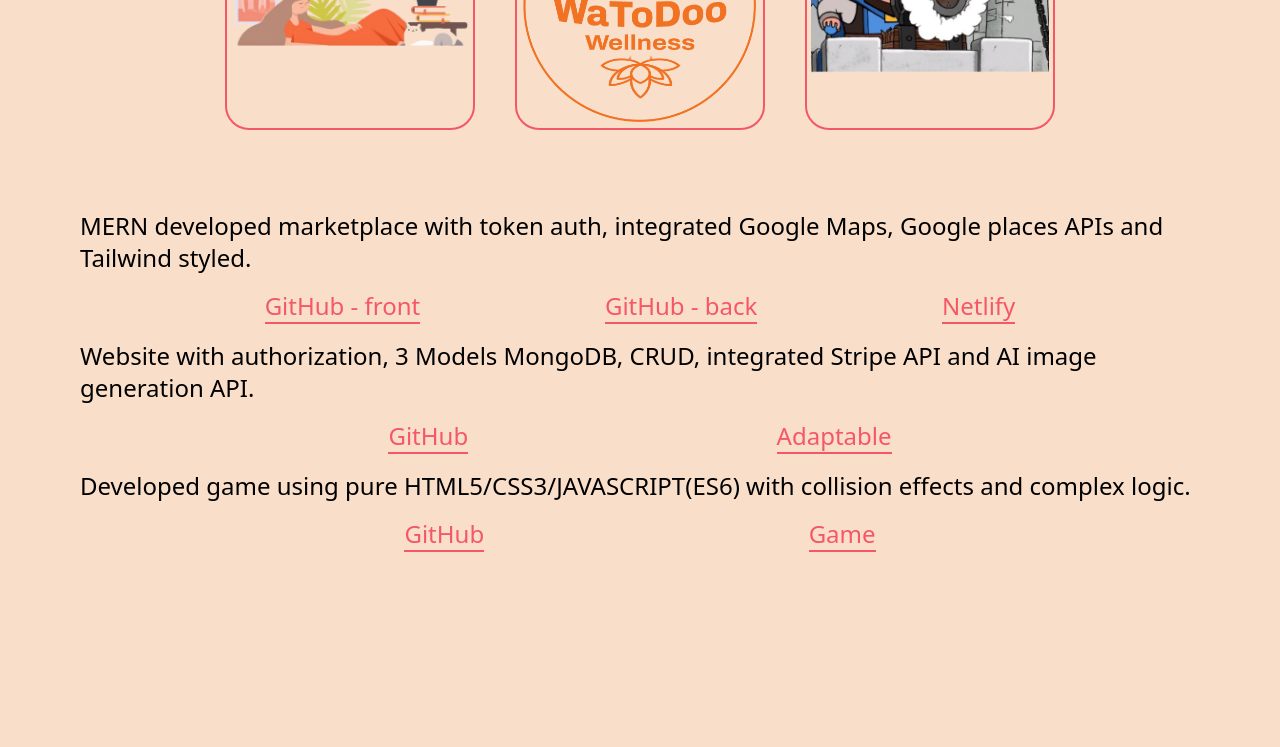
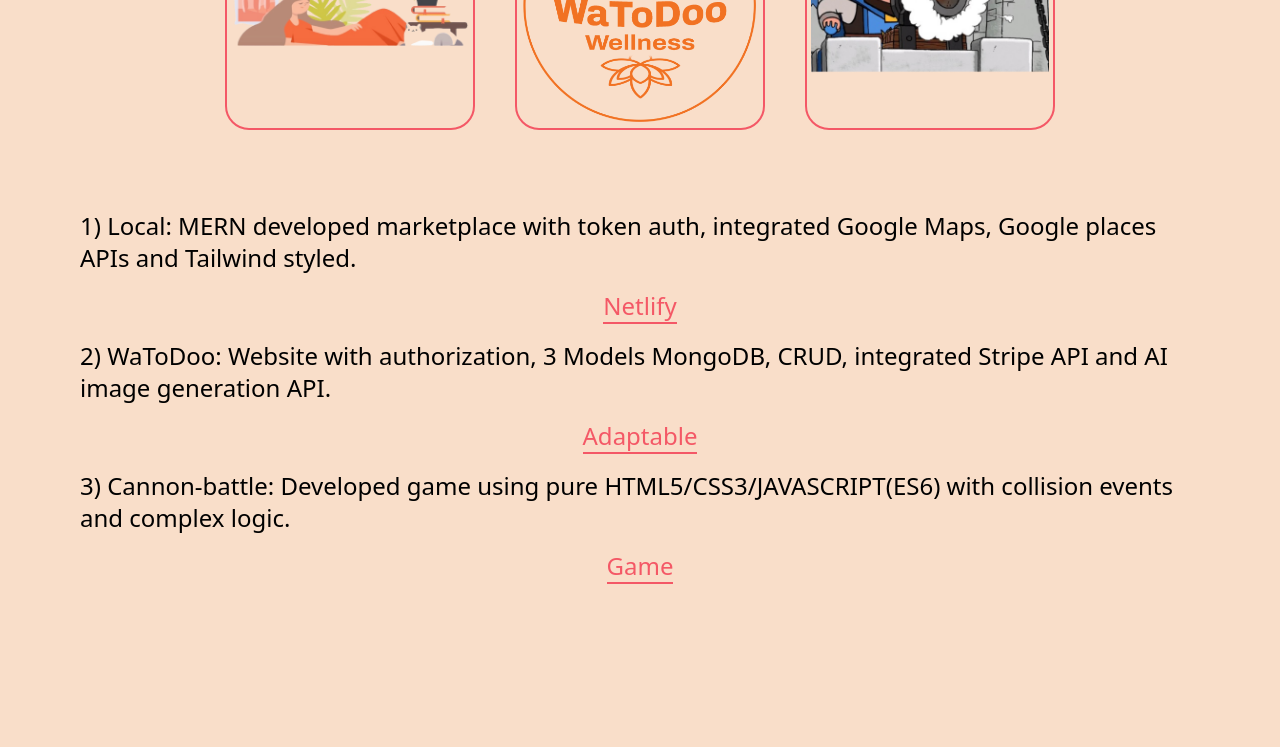
Before and after one commit to lexasv97/project5-portfolio, a React (Vite) app: page / in a window 1280 px wide. Shown: the part 2243-2990 px from the top of the page. Built offline with nearby package versions, Linux system fonts and the light colour scheme.

Commit message:
6th commit

```diff
--- a/src/components/About.jsx
+++ b/src/components/About.jsx
@@ -1,4 +1,4 @@
-
+import { Link } from "react-router-dom"
 
 const About = () => {
   return (
@@ -20,7 +20,7 @@
                 <div className="flex mt-8 gap-2">
                     <div className="flex items-center justify-center">
                         <div className="flex space-x-2">
-                            <button className="neno-button shadow-xl bg-pink hover:shadow-fuchsia-800/50 border-2 hover:bg-green border-purple rounded-lg py-4 px-8 uppercase relative overflow-hidden">Resume</button>
+                            <Link to="https://drive.google.com/file/d/1LPxW9gDUb9Le1JrPwSXsYKE-9QLcslz8/view?usp=sharing" className="neno-button shadow-xl bg-pink hover:shadow-fuchsia-800/50 border-2 hover:bg-green border-purple rounded-lg py-4 px-8 uppercase relative overflow-hidden">My resume</Link>
                         </div>
                     </div>
                 </div>
--- a/src/components/Projects.jsx
+++ b/src/components/Projects.jsx
@@ -22,28 +22,24 @@
             <div className='pt-20 text-2xl'>
                 <div>
                     <div className='flex flex-col'>
-                        <span>MERN developed marketplace with token auth, integrated Google Maps, Google places APIs and Tailwind styled.</span>
-                        <span className='flex justify-evenly py-4 text-pink'>
-                            <Link className='border-b-2 hover:text-green hover:border-green' to="https://github.com/lexasv97/project3-client">GitHub - front</Link>
-                            <Link className='border-b-2 hover:text-green hover:border-green' to="https://github.com/lexasv97/project3-server">GitHub - back</Link>
+                        <span>1) Local: MERN developed marketplace with token auth, integrated Google Maps, Google places APIs and Tailwind styled.</span>
+                        <span className='flex justify-center py-4 text-pink'>
                             <Link className='border-b-2 hover:text-green hover:border-green' to="https://local-services.netlify.app/">Netlify</Link>
                             </span>
                     </div>
                 </div>
                 <div>
                     <div className='flex flex-col'>
-                        <span>Website with authorization, 3 Models MongoDB, CRUD, integrated Stripe API and AI image generation API.</span>
-                        <span className='flex justify-evenly py-4 text-pink'>
-                            <Link className='border-b-2 hover:text-green hover:border-green' to="https://github.com/lexasv97/project2">GitHub</Link>
+                        <span>2) WaToDoo: Website with authorization, 3 Models MongoDB, CRUD, integrated Stripe API and AI image generation API.</span>
+                        <span className='flex justify-center py-4 text-pink'>
                             <Link className='border-b-2 hover:text-green hover:border-green' to="https://project2-watodoo.adaptable.app/">Adaptable</Link>
                             </span>
                     </div>
                 </div>
                 <div>
                     <div className='flex flex-col'>
-                        <span>Developed game using pure HTML5/CSS3/JAVASCRIPT(ES6) with collision effects and complex logic.</span>
-                        <span className='flex justify-evenly py-4 text-pink'>
-                            <Link className='border-b-2 hover:text-green hover:border-green' to="https://github.com/lexasv97/project-cannon-battle">GitHub</Link>
+                        <span>3) Cannon-battle: Developed game using pure HTML5/CSS3/JAVASCRIPT(ES6) with collision events and complex logic.</span>
+                        <span className='flex justify-center py-4 text-pink'>
                             <Link className='border-b-2 hover:text-green hover:border-green' to="https://lexasv97.github.io/project-cannon-battle">Game</Link>
                             </span>
                     </div>
```
